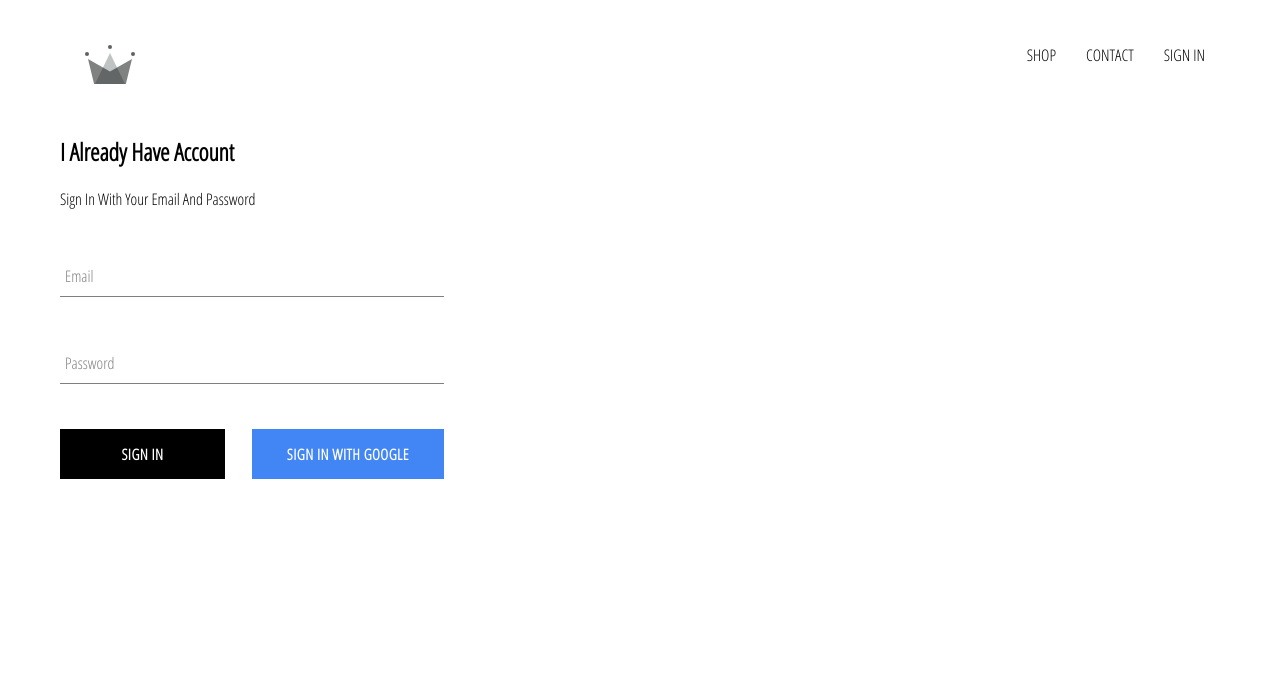
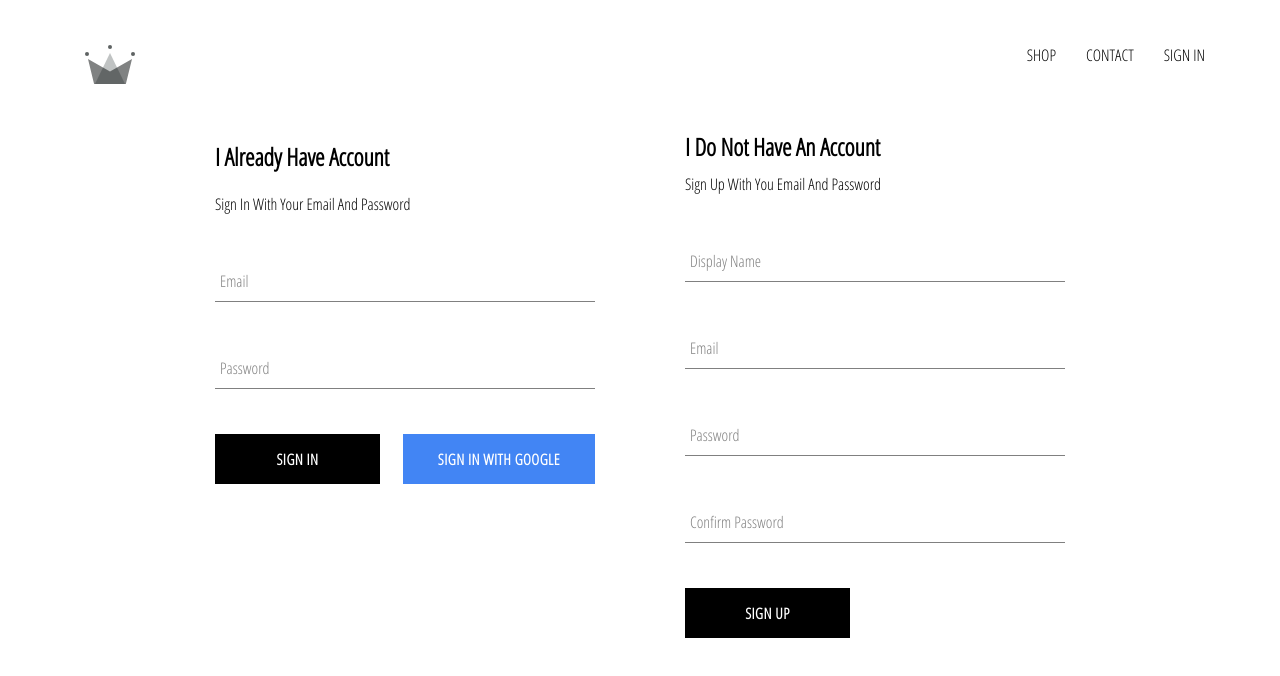
Before and after one commit to hcc00101/CrwnClothing, a React (Create React App) app: page /signin in a window 1280 px wide. Shown: the top 676 px of the page. Built offline with nearby package versions, Linux system fonts and the light colour scheme; no server answers.

Commit message:
Implemented Firebase Utils, Included Ability To Store Authenticated User Into Firestore Database

```diff
--- a/src/App.js
+++ b/src/App.js
@@ -4,7 +4,7 @@
 import HomePage from './pages/homepage/homepage.component';
 import ShopPage from './pages/shop/shop.component';
 import SignInAndSignUpPage from './pages/sign-in-and-sign-up/sign-in-and-sign-up.componet';
-import { auth } from './firebase/firebase.utils';
+import { auth, createUserProfileDocument } from './firebase/firebase.utils';
 import './App.css';
 
 class App extends React.Component {
@@ -19,9 +19,23 @@
   unsubscribeFromAuth = null;
 
   componentDidMount() {
-    this.unsubscribeFromAuth = auth.onAuthStateChanged(user => {
-      this.setState({ currentUser: user });
-      console.log(user);
+    this.unsubscribeFromAuth = auth.onAuthStateChanged(async userAuth => {
+      if (userAuth) {
+        const userRef = await createUserProfileDocument(userAuth);
+
+        userRef.onSnapshot(snapShot => {
+          this.setState({
+            currentUser: {
+              id: snapShot.id,
+              ...snapShot.data()
+            }
+          });
+
+          console.log(this.state);
+        });
+      }
+
+      this.setState({ currentUser: userAuth });
     });
   }
 
--- /dev/null
+++ b/src/components/sign-up/sign-up.component.jsx
@@ -0,0 +1,100 @@
+import React from 'react';
+import FormInput from '../form-input/form-input.component';
+import CustomButton from '../custom-button/custom-button.component';
+import { auth, createUserProfileDocument } from '../../firebase/firebase.utils';
+import './sign-up.styles.scss';
+
+class SingUp extends React.Component {
+    constructor() {
+        super();
+
+        this.state = {
+            displayName: '',
+            email: '',
+            password: '',
+            confirmPassword: ''
+        }
+    }
+
+    handleSubmit = async event => {
+        event.preventDefault();
+
+        const { displayName, email, password, confirmPassword } = this.state;
+
+        if (password !== confirmPassword) {
+            alert(`Password Don't Match`);
+            return;
+        }
+
+        try {
+            const { user } = auth.createUserWithEmailAndPassword(email, password);
+            await createUserProfileDocument(user, { displayName });
+
+            this.setState({
+                displayName: '',
+                email: '',
+                password: '',
+                confirmPassword: ''
+            });
+
+        } catch (error) {
+            console.log(error);
+        }
+    }
+
+    handleChange = event => {
+        const { value, name } = event.target;
+
+        this.setState({ [name]: value });
+    }
+
+    render() {
+        const { displayName, email, password, confirmPassword } = this.state;
+
+        return (
+            <div className='sign-up'>
+                <h2 className='title'>I Do Not Have An Account</h2>
+                <span>Sign Up With You Email And Password</span>
+
+                <form className='sign-up-form' onSubmit={this.handleSubmit}>
+                    <FormInput
+                        name='displayName'
+                        type='text'
+                        label='Display Name'
+                        value={displayName}
+                        handleChange={this.handleChange}
+                        required
+                    />
+                    <FormInput
+                        name='email'
+                        type='email'
+                        label='Email'
+                        value={email}
+                        handleChange={this.handleChange}
+                        required
+                    />
+                    <FormInput
+                        name='password'
+                        type='password'
+                        label='Password'
+                        value={password}
+                        handleChange={this.handleChange}
+                        required
+                    />
+                    <FormInput
+                        name='confirmPassword'
+                        type='password'
+                        label='Confirm Password'
+                        value={confirmPassword}
+                        handleChange={this.handleChange}
+                        required
+                    />
+
+                    <CustomButton type='submit'>Sign Up</CustomButton>
+                </form>
+            </div>
+        )
+    }
+};
+
+export default SingUp;
--- /dev/null
+++ b/src/components/sign-up/sign-up.styles.scss
@@ -0,0 +1,9 @@
+.sign-up {
+    width: 380px;
+    display: flex;
+    flex-direction: column;
+
+    .title {
+        margin: 10px 0;
+    }
+}
--- a/src/firebase/firebase.utils.js
+++ b/src/firebase/firebase.utils.js
@@ -12,6 +12,31 @@
     measurementId: "G-WM0NXZTTXX"
 };
 
+export const createUserProfileDocument = async (userAuth, additionalData) => {
+    if (!userAuth) return;
+
+    const userRef = firestore.doc(`users/${userAuth.uid}`);
+    const snapShot = await userRef.get();
+
+    if (!snapShot.exists) {
+        const { displayName, email } = userAuth;
+        const createdAt = new Date();
+
+        try {
+            await userRef.set({
+                displayName,
+                email,
+                createdAt,
+                ...additionalData
+            });
+        } catch (error) {
+            console.log('Error Creating User', error.message);
+        }
+    }
+
+    return userRef;
+};
+
 firebase.initializeApp(config);
 
 export const auth = firebase.auth();
--- a/src/pages/sign-in-and-sign-up/sign-in-and-sign-up.componet.jsx
+++ b/src/pages/sign-in-and-sign-up/sign-in-and-sign-up.componet.jsx
@@ -1,9 +1,13 @@
 import React from 'react';
 import SignIn from '../../components/sign-in/sign-in.component';
+import SignUp from '../../components/sign-up/sign-up.component';
 import './sign-in-and-sign-up.styles.scss';
 
 const SignInAndSignUpPage = () => (
-    <div className='sign-in-and-sign-up'><SignIn /></div>
+    <div className='sign-in-and-sign-up'>
+        <SignIn />
+        <SignUp />
+    </div>
 );
 
 export default SignInAndSignUpPage;
--- a/src/pages/sign-in-and-sign-up/sign-in-and-sign-up.styles.scss
+++ b/src/pages/sign-in-and-sign-up/sign-in-and-sign-up.styles.scss
@@ -1,3 +1,6 @@
-.sign-in {
-    width: 30vw;
+.sign-in-and-sign-up {
+    width: 850PX;
+    display: flex;
+    justify-content: space-between;
+    margin: 30px auto;
 }
```
